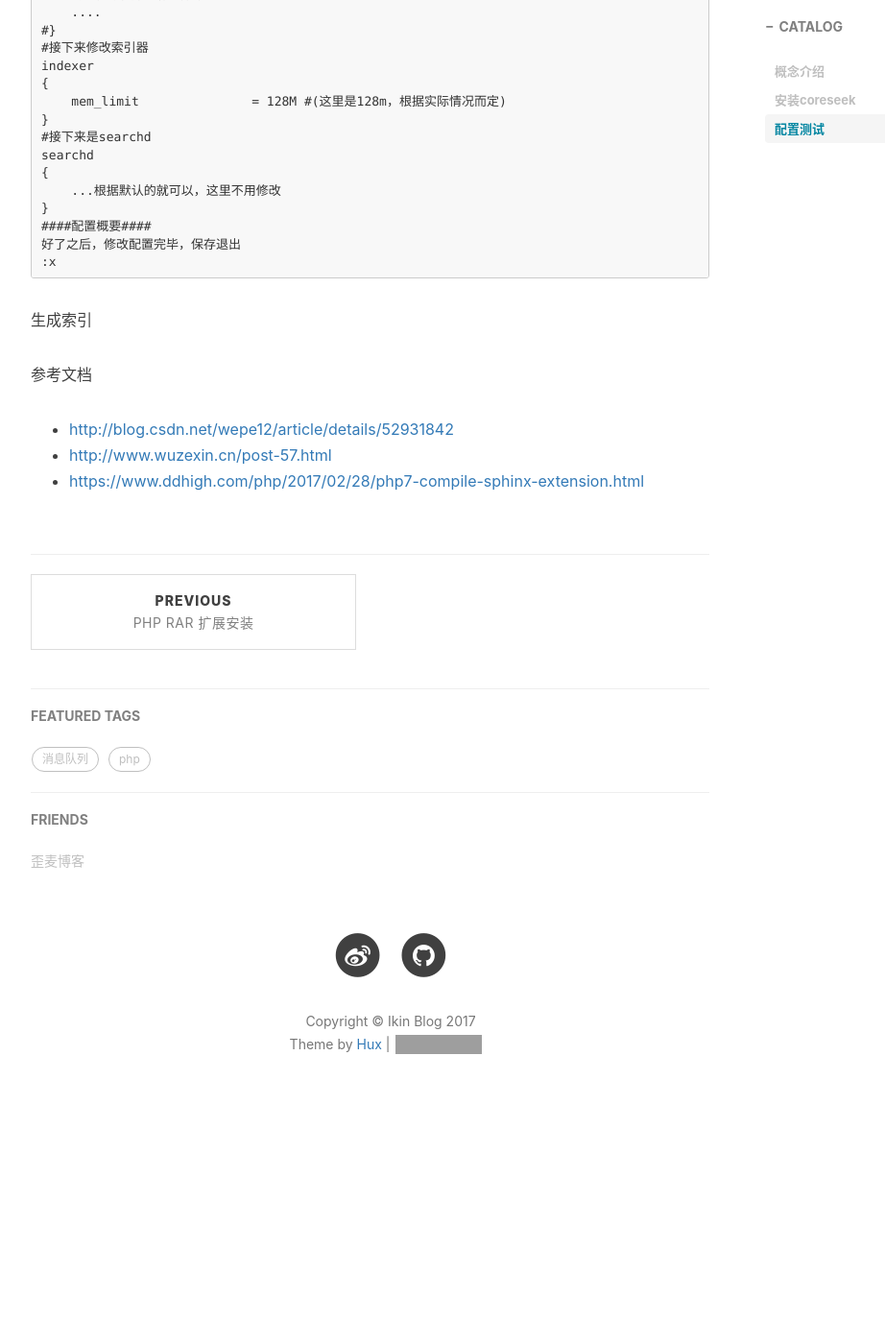
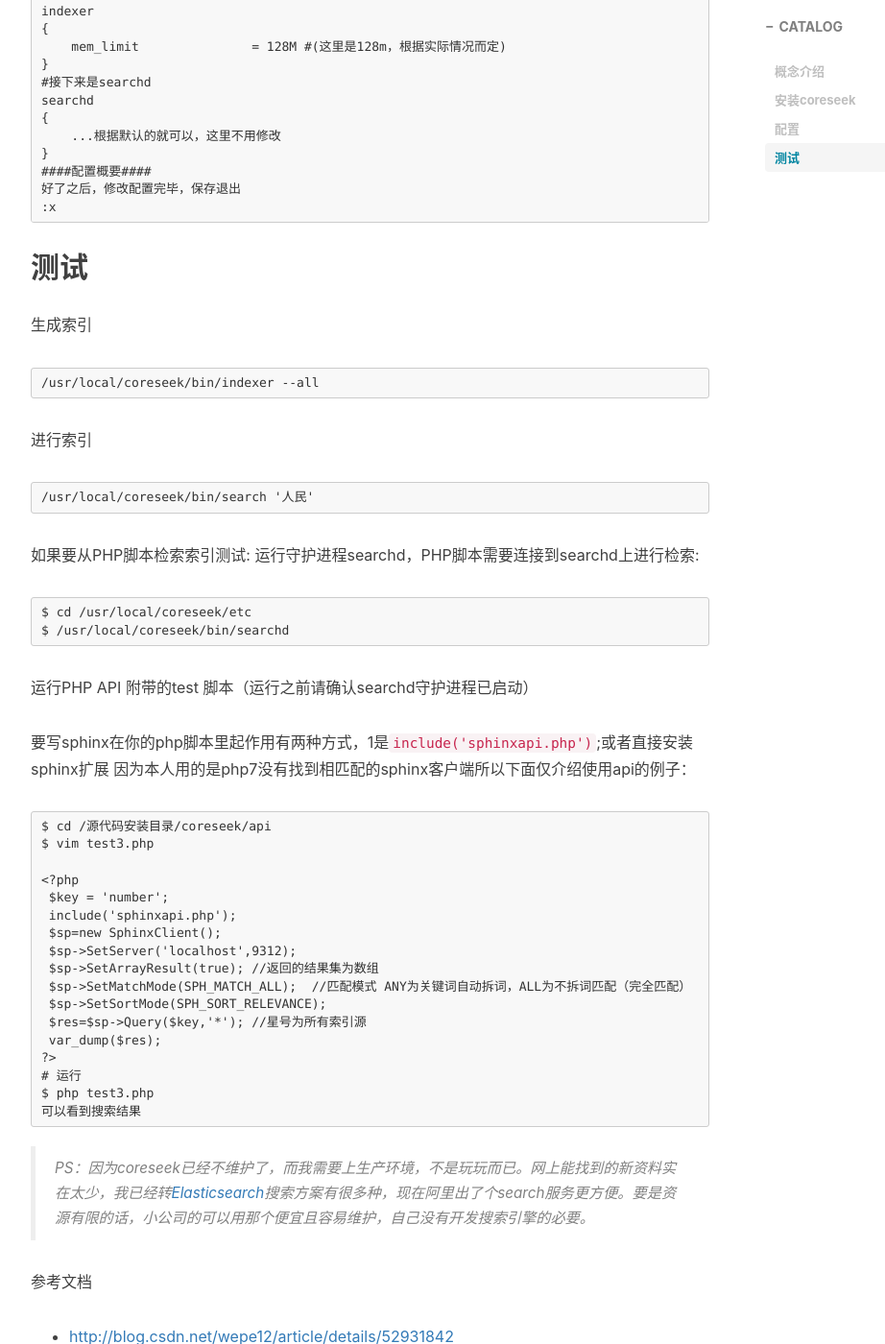
Before and after one commit to ryuqing/ikinblog, a Jekyll site: the page built from _posts/2017-07-28-php-sphinx-coreseek安装.md, in a window 1280 px wide and 1400 px high, scrolled down 3815 px. Shown: the whole window at 96% size, without its empty margins (233-1155 px from the left). Built offline with Jekyll 4.4.1, drawn with Linux system fonts in a browser that asks for light colours; nearby versions of some CDN libraries; comment, search, counter and statistics services are not loaded; before the commit the page ends 5007 px from its top, so only the background shows below that; some of the changed text lies outside the part shown; grey boxes are pictures that could not be loaded.

Commit message:
update post

````diff
--- a/_posts/2017-07-28-php-sphinx-coreseek安装.md
+++ b/_posts/2017-07-28-php-sphinx-coreseek安装.md
@@ -178,7 +176,54 @@ searchd
 好了之后，修改配置完毕，保存退出
 :x
 ```
+
+## 测试 ##
+
 生成索引
+
+```
+/usr/local/coreseek/bin/indexer --all
+```
+
+进行索引
+
+```
+/usr/local/coreseek/bin/search '人民'
+```
+如果要从PHP脚本检索索引测试:
+运行守护进程searchd，PHP脚本需要连接到searchd上进行检索:
+
+```
+$ cd /usr/local/coreseek/etc
+$ /usr/local/coreseek/bin/searchd
+```
+
+运行PHP API 附带的test 脚本（运行之前请确认searchd守护进程已启动）
+
+要写sphinx在你的php脚本里起作用有两种方式，1是`include('sphinxapi.php')`;或者直接安装sphinx扩展
+因为本人用的是php7没有找到相匹配的sphinx客户端所以下面仅介绍使用api的例子：
+
+```
+$ cd /源代码安装目录/coreseek/api
+$ vim test3.php
+
+<?php
+ $key = 'number';
+ include('sphinxapi.php');
+ $sp=new SphinxClient();
+ $sp->SetServer('localhost',9312);
+ $sp->SetArrayResult(true); //返回的结果集为数组
+ $sp->SetMatchMode(SPH_MATCH_ALL);  //匹配模式 ANY为关键词自动拆词，ALL为不拆词匹配（完全匹配）
+ $sp->SetSortMode(SPH_SORT_RELEVANCE);
+ $res=$sp->Query($key,'*'); //星号为所有索引源
+ var_dump($res);
+?>
+# 运行
+$ php test3.php
+可以看到搜索结果
+```
+
+> PS：因为coreseek已经不维护了，而我需要上生产环境，不是玩玩而已。网上能找到的新资料实在太少，我已经转[Elasticsearch](https://es.xiaoleilu.com/)搜索方案有很多种，现在阿里出了个search服务更方便。要是资源有限的话，小公司的可以用那个便宜且容易维护，自己没有开发搜索引擎的必要。
 
 
 参考文档
@@ -186,3 +231,4 @@ searchd
 - <http://blog.csdn.net/wepe12/article/details/52931842>
 - <http://www.wuzexin.cn/post-57.html>
 - <https://www.ddhigh.com/php/2017/02/28/php7-compile-sphinx-extension.html>
+- <http://blog.csdn.net/slqgenius/article/details/51964586>
````
Also changed, not shown: other parts of _posts/2017-07-28-php-sphinx-coreseek安装.md (+1 -3 lines).
